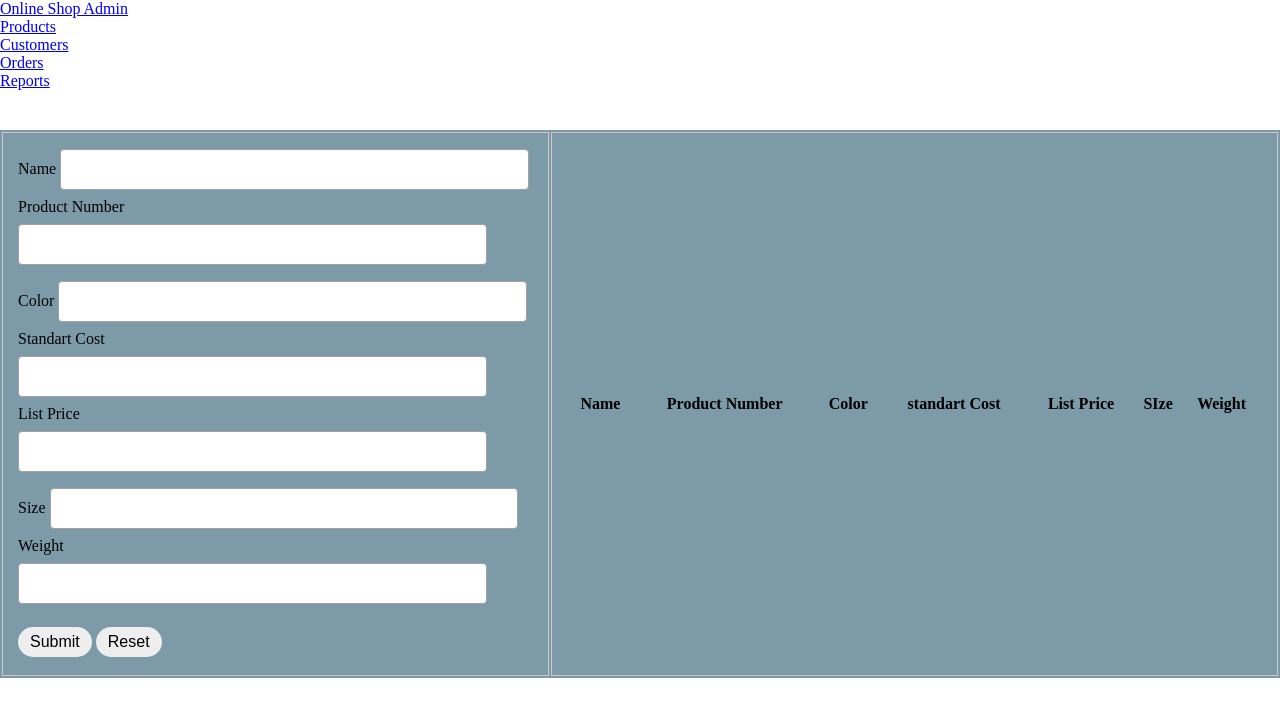
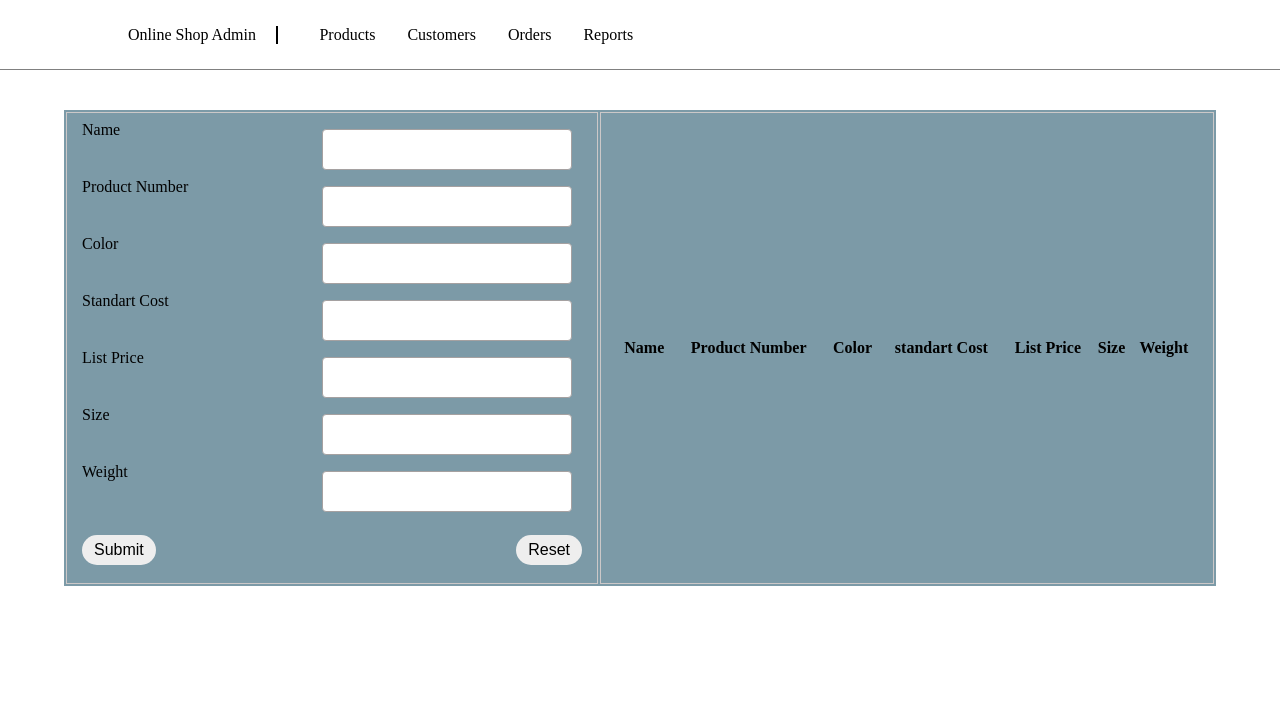
Before and after one commit to Sky-Girl/project--copy-, a plain HTML site: page index.html in a window 1280 px wide. Drawn offline with Linux system fonts and the light colour scheme.

Commit message:
changed some styling

```diff
--- a/css/style.css
+++ b/css/style.css
@@ -8,9 +8,41 @@ body{
     background-attachment: fixed;
     background-size: cover;
 }
+/* general styles */
+a {
+    text-decoration: none;
+    color: black;
+}
+ul {
+    list-style: none;
+}
+
+/* header styles */
+header, .title {
+    border-bottom: 1px solid grey;
+    padding: 2% 0px;
+    /* box-shadow: 0px 15px 10px linear-gradient(grey, white); */
+}
+nav {
+    display: flex;
+    width: 80%;
+    margin: 0 auto;
+
+}
+ul,li {
+    display: flex;
+    justify-self: self-start;
+    padding-right: 2rem;
+}
+.logo {
+    display: inline-block;
+    border-right: 2px solid black;
+    padding-right: 2%;
+    margin-right: 4%;
+}
 
 table{
-    width: 100%;
+    width: 90%;
     margin: 40px auto;
     background: rgb(124,154,167);
 }
@@ -31,14 +63,21 @@ tr:nth-child(even), table.list thread> tr{
 }
 
 input[type="text"],input[type="number"]{
-    width:91%;
+    width:50%;
     padding:12px 20px;
-    margin:8px 0;
+    margin:8px 10px;
     display: inline-block;
     border: 1px solid rgb(165,161,161);
     border-radius: 4px;
 }
-
+.form {
+    width: 500px;
+}
+form div {
+    display: flex;
+    justify-content: space-between;
+    width: 500px;
+}
 input[type="submit"],input[type="reset"]{
     background: #eee;
     padding:6px 12px;
--- a/index.html
+++ b/index.html
@@ -30,7 +30,7 @@
         </header>
         <table>
             <tr>
-                <td>
+                <td class="form">
                     <form autocomplete="off" onsubmit="onFormSubmit()">
                         <div>
                             <label for="name">Name</label>
@@ -76,7 +76,7 @@
                                     <th>Color</th>
                                     <th>standart Cost</th>
                                     <th>List Price </th>
-                                    <th>SIze </th>
+                                    <th>Size </th>
                                     <th>Weight </th>
                                 </tr>
                             </thead>
--- a/js/app.js
+++ b/js/app.js
@@ -64,7 +64,7 @@ function myForm() {
         document.getElementById("size").value = selectedRow.cells[5].innerHTML;
         document.getElementById("weight").value = selectedRow.cells[6].innerHTML;
         document.getElementById("date").value = selectedRow.cells[7].innerHTML;
-    }
+    };
     function updateRecord(formData) {
         selectedRow.cells[0].innerHTML = formData.name;
         selectedRow.cells[1].innerHTML = formData.productNumber;
@@ -74,7 +74,7 @@ function myForm() {
         selectedRow.cells[5].innerHTML = formData.size;
         selectedRow.cells[6].innerHTML = formData.weight;
         selectedRow.cells[7].innerHTML = formData.date;
-    }
+    };
 
     //Delete the data
     function onDelete(td) {
@@ -83,18 +83,14 @@ function myForm() {
             document.getElementById('storeList').deleteRow(row.rowIndex);
             resetForm();
         }
-    }
-    //Reset the data
+    };
+    /*Reset the data
     function resetForm() {
         document.getElementById("productCode").value = '';
         document.getElementById("product").value = '';
         document.getElementById("qty").value = '';
         document.getElementById("perPrice").value = '';
         selectedRow = null;
-    }
+    };*/
 
- onFormSubmit();
- onEdit();
- onDelete();
- console.log("hi2")
  };
```
